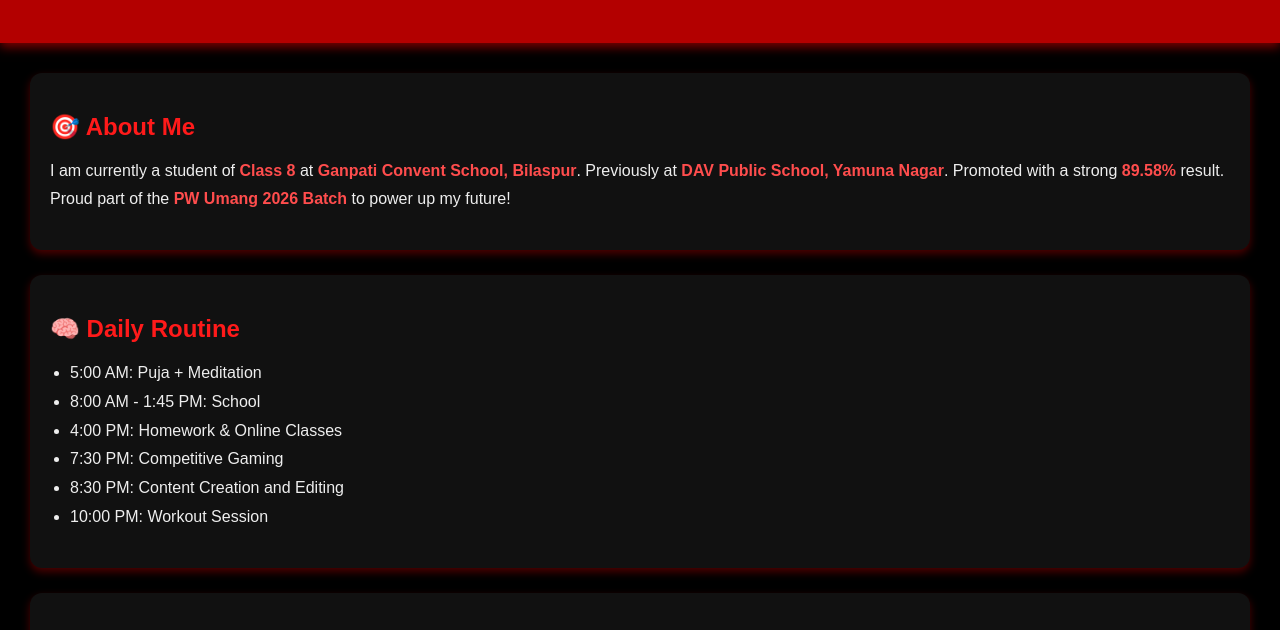
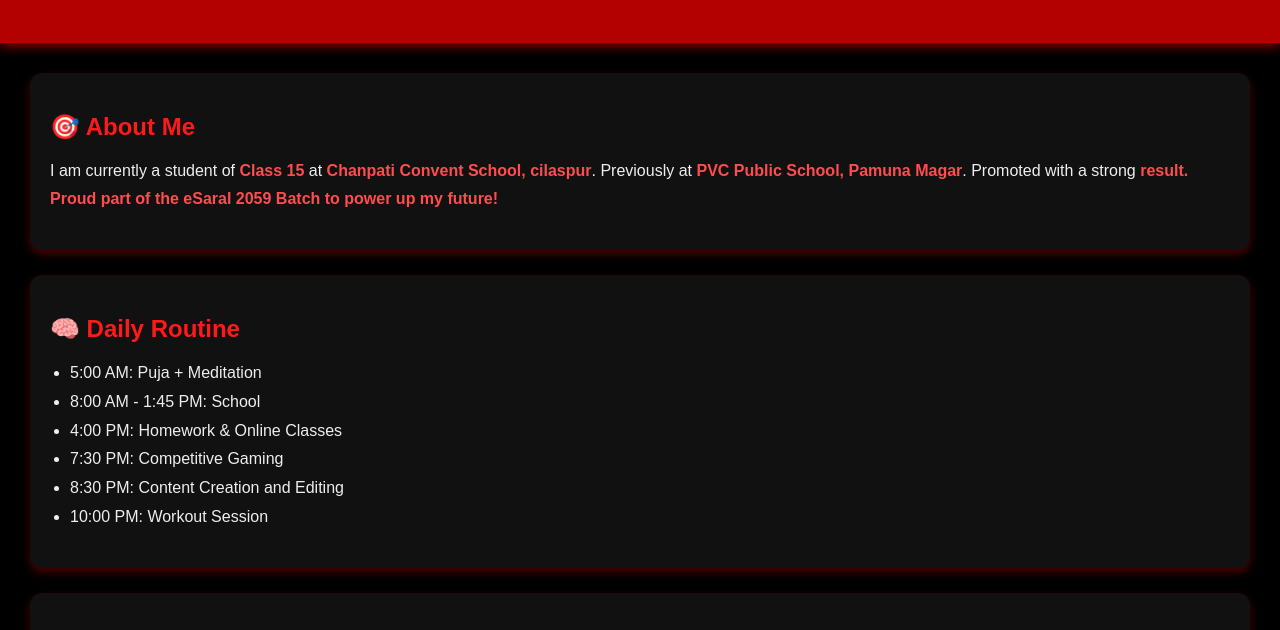
Before and after one commit to GeeteshRanjitSingh/geeteshranjitsingh.github.io, a plain HTML site: page index.html in a window 1280 px wide. Shown: the part 143-773 px from the top of the page. Drawn offline with Linux system fonts and the light colour scheme.

Commit message:
index.html

```diff
--- a/index.html
+++ b/index.html
@@ -18,9 +18,9 @@
 
   <div class="card">
     <h2>🎯 About Me</h2>
-    <p>I am currently a student of <span class="highlight">Class 8</span> at <span class="highlight">Ganpati Convent School, Bilaspur</span>.
-    Previously at <span class="highlight">DAV Public School, Yamuna Nagar</span>.
-    Promoted with a strong <span class="highlight">89.58%</span> result. Proud part of the <span class="highlight">PW Umang 2026 Batch</span> to power up my future!</p>
+    <p>I am currently a student of <span class="highlight">Class 15</span> at <span class="highlight">Chanpati Convent School, cilaspur</span>.
+    Previously at <span class="highlight">PVC Public School, Pamuna Magar</span>.
+    Promoted with a strong <span class="highlight"200%</span> result. Proud part of the <span class="highlight">eSaral 2059 Batch</span> to power up my future!</p>
   </div>
 
   <div class="card">
```
